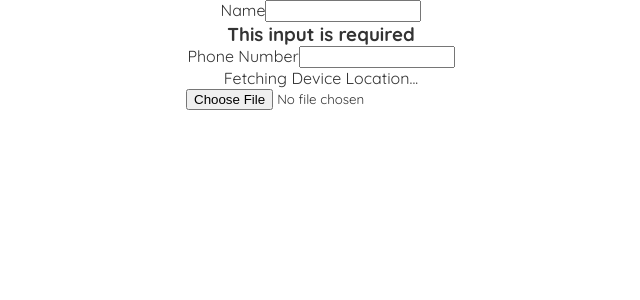
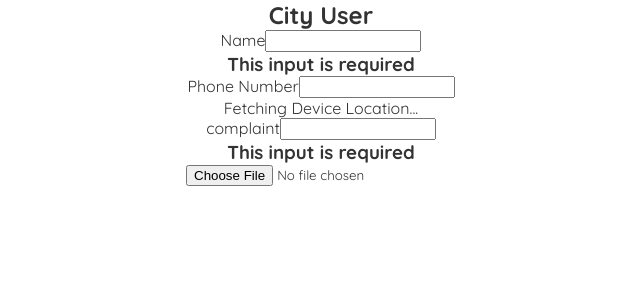
Before and after one commit to taihelsel/HACKTHON-2022, a React (Create React App) app in the folder client/: page / in a window 1280 px wide. Shown: the top 300 px of the page, without its empty margins (319-959 px from the left). Built offline with nearby package versions, Linux system fonts and the light colour scheme; no server answers.

Commit message:
first commit

```diff
--- a/client/src/App.css
+++ b/client/src/App.css
@@ -36,7 +36,3 @@
     transform: rotate(360deg);
   }
 }
-
-#createTicket {
-  background-color: #77ad30;
-}
--- a/client/src/pages/CreateTicketPage/CreateTicketPage.css
+++ b/client/src/pages/CreateTicketPage/CreateTicketPage.css
@@ -91,3 +91,8 @@
 #createTicket {
   background-color: #77ad30;
 }
+
+.form-input-row {
+  display: flex;
+  justify-content: center;
+}
--- a/client/src/pages/CreateTicketPage/CreateTicketPage.jsx
+++ b/client/src/pages/CreateTicketPage/CreateTicketPage.jsx
@@ -6,6 +6,7 @@ import { UploadImage, GeoLocation } from "./components";
 export default function CreateTicketPage() {
   const [name, setName] = useState("");
   const [phoneNumber, setPhoneNumber] = useState("");
+  const [complaint, setComplaint] = useState("");
   const [location, setLocation] = useState({
     type: "unset",
     inputValue: "",
@@ -14,6 +15,7 @@ export default function CreateTicketPage() {
   const [isPending, setIsPending] = useState(false);
   return (
     <section id="CreateTicket">
+      <h2>City User</h2>
       <form className="create-ticket-form">
         <div className="form-input-row">
           <FormInput
@@ -37,6 +39,16 @@ export default function CreateTicketPage() {
         <div className="form-input-row">
           <GeoLocation setLocation={setLocation} location={location} />
         </div>
+        <div className="form-input-row">
+          <FormInput
+            type="text"
+            value={complaint}
+            updateState={(e) => setName(e.target.value)}
+            id="complaintInput"
+            labelText="complaint"
+            required
+          />
+        </div>
         <UploadImage />
       </form>
     </section>
```
